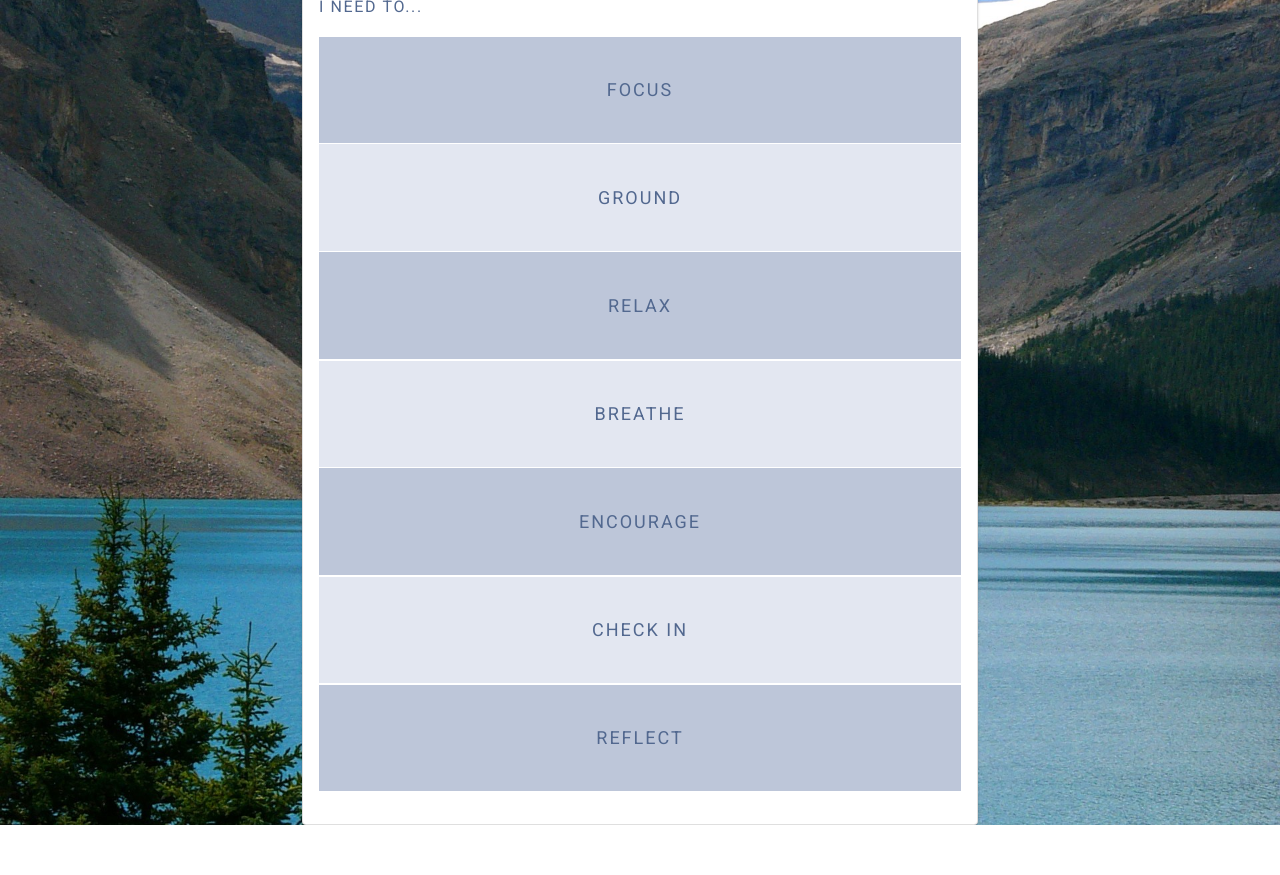
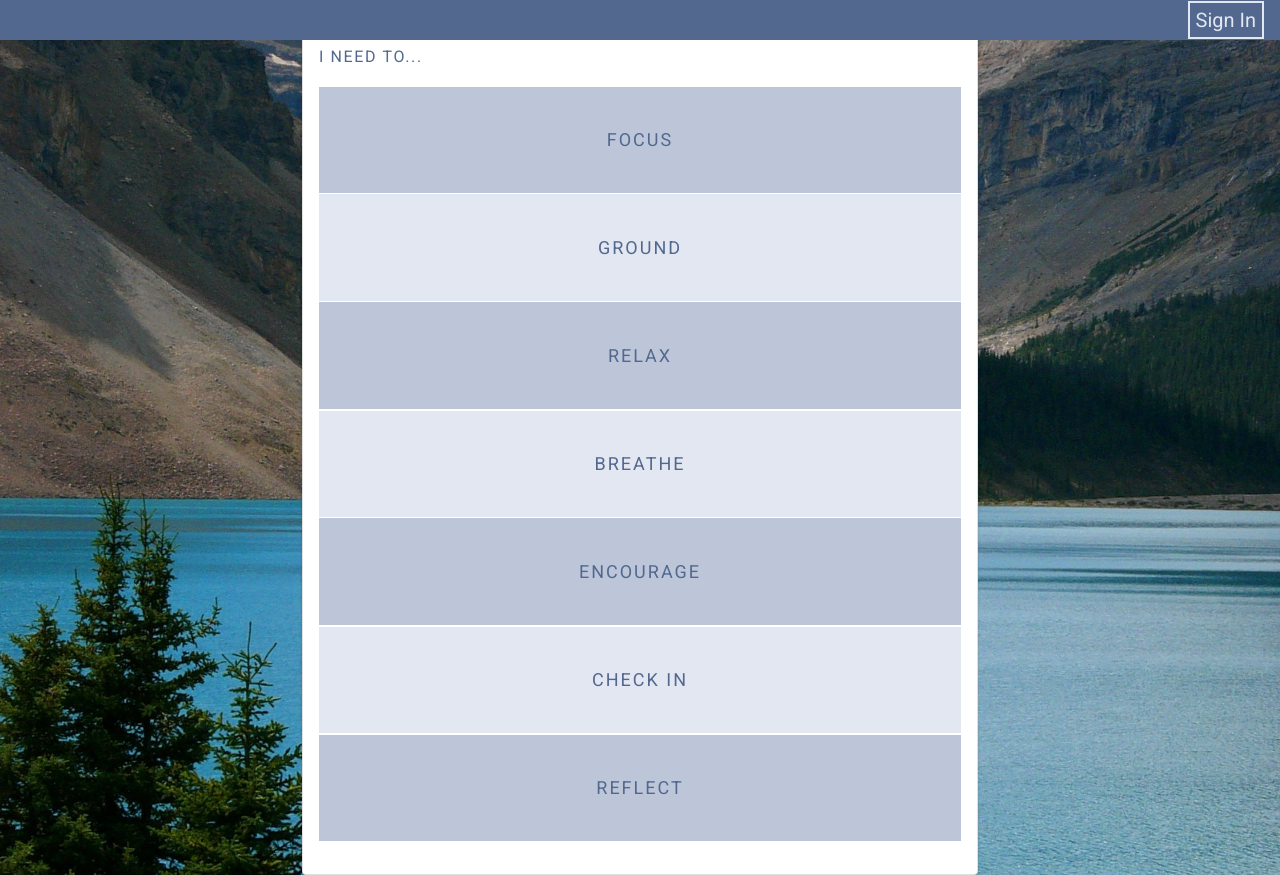
Before and after one commit to 2122SeniorProject06/2122_Senior_Project_06_UI, an Angular app: page /main-menu in a window 1280 px wide. Before the commit the page ends 825 px from the top, so only its background shows below. Built offline with nearby package versions, Linux system fonts and the light colour scheme.

Commit message:
Implemented version one of login button.

```diff
--- a/src/app/Features/ViewJournal/viewjournal.component.ts
+++ b/src/app/Features/ViewJournal/viewjournal.component.ts
@@ -15,7 +15,12 @@ import { JournalModel } from '../../../../Models/JournalModel';
 })
 export class ViewJournalsComponent {
 
-  constructor(private JournalService: JournalService, private route: Router) { console.log("help");}
+  constructor(private JournalService: JournalService, private router: Router) {
+    if(localStorage.getItem('userId') == null){
+      this.router.navigateByUrl('/login');
+    }
+    console.log("help");
+  }
 
   displayedColumns = ['LastUpdated', 'Title', 'Body', 'Action'];
   dataSource = new MatTableDataSource<JournalModel[]>();
@@ -54,7 +59,7 @@ export class ViewJournalsComponent {
           this.journal = res;
           console.log(this.journal);
           console.log("routing to view one");
-          this.route.navigateByUrl('view-one-journal');
+          this.router.navigateByUrl('view-one-journal');
       });
 
     }
@@ -66,15 +71,15 @@ export class ViewJournalsComponent {
 
     goToViewOne(){
       console.log("going to view one");
-      this.route.navigateByUrl('view-one-journal');
+      this.router.navigateByUrl('view-one-journal');
     }
 
     goToMainMenu(){
-      this.route.navigateByUrl('main-menu');
+      this.router.navigateByUrl('main-menu');
     }
 
     goToAddJournal(){
-      this.route.navigateByUrl('journal');
+      this.router.navigateByUrl('journal');
     }
 
   }
--- a/src/app/UserLogin/userlogin.component.ts
+++ b/src/app/UserLogin/userlogin.component.ts
@@ -4,6 +4,7 @@ import { Component, OnInit } from '@angular/core';
 import { FormControl, FormGroup, FormBuilder } from '@angular/forms';
 import { ActivatedRoute, Router } from '@angular/router';
 import { MatSnackBar } from '@angular/material/snack-bar';
+import { Location } from '@angular/common';
 
 @Component({
   selector: 'app-login',
@@ -26,11 +27,12 @@ export class UserLoginComponent implements OnInit {
     private route: ActivatedRoute,
     private fb: FormBuilder,
     private snackBar: MatSnackBar,
-    private UserService: UserService
+    private UserService: UserService,
+    private location: Location
     ) {
-      if(localStorage.getItem('userId') != null){
-        this.router.navigateByUrl('/view-journal');
-      }
+      // if(localStorage.getItem('userId') != null){
+      //   this.router.navigateByUrl('/view-journal');
+      // }
       this.showLoading = false;
       this.targetEvent = document.createElement('br');
     }
@@ -77,7 +79,7 @@ localStorage.clear();
         console.log("successful login");
         this.snackBar.dismiss();
         //this.goToCreateJournal();
-        this.goToJournal();
+        this.location.back();
       }
       //what is the angular function for this
       else if(this.data == null)
--- a/src/app/mainmenu/mainmenu.component.css
+++ b/src/app/mainmenu/mainmenu.component.css
@@ -39,6 +39,7 @@ mat-grid-tile {
   display: flex;
   justify-content: center;
   align-items: center;
+  margin-top: 50px;
   padding: 50px;
 }
 
@@ -47,3 +48,41 @@ body {
   background-color: white;
   font-family: Arial, Helvetica, sans-serif;
 }
+
+.mat-toolbar{
+  z-index: 8888;
+  position: fixed;
+  height: 5%;
+  top: 0;
+  left: 0%;
+  color: white;
+  background-color: #52688F;
+}
+
+.home {
+  color: #E3E7F1;
+  border: none;
+  background-color: #52688F;
+}
+
+.signIn{
+  border-color: #E3E7F1;
+  display: flex;
+  background-color: transparent;
+  size: 50%;
+}
+
+button.signIn{
+  border-style: solid;
+}
+
+p.signIn{
+  display: flex;
+  color: #E3E7F1;
+  margin-bottom: 0%;
+}
+
+.example-spacer {
+
+  flex: 1 1 auto;
+}
--- a/src/app/mainmenu/mainmenu.component.html
+++ b/src/app/mainmenu/mainmenu.component.html
@@ -1,7 +1,20 @@
+<!--Look into how flex works, might be something I need.-->
+<mat-toolbar>
+  <span class="example-spacer"></span>
+
+  <button *ngIf="isSignedIn" id="signedIn" class="home">
+    <mat-icon>account_circle</mat-icon>
+  </button>
+
+  <button *ngIf="!isSignedIn" id="notSignedIn" class="signIn" id="/login" (click)="routeToChoice($event)">
+    <p class="signIn">Sign In</p>
+  </button>
+</mat-toolbar>
+
 <div class="container">
   <mat-card class="card">
     <mat-card-content *ngIf="!showLoading">
-      <h3 class="title">I NEED TO...</h3>
+      <h3 class="title">{{testVar}}</h3>
       <mat-grid-list cols="1" rowHeight="6:1" class="grid-layout-custom">
         <!--Navigates to the Count Game Feature "Focus"-->
         <mat-grid-tile id="/count-game" (click)="routeToChoice($event)">FOCUS</mat-grid-tile>
@@ -22,7 +35,7 @@
         <mat-grid-tile id="/check-in" (click)="routeToChoice($event)">CHECK IN</mat-grid-tile>
 
         <!--Navigates to the Journaling Feature "Reflect"-->
-        <mat-grid-tile id="/login" (click)="routeToChoice($event)">REFLECT</mat-grid-tile>
+        <mat-grid-tile id="/view-journal" (click)="routeToChoice($event)">REFLECT</mat-grid-tile>
       </mat-grid-list>
     </mat-card-content>
     <mat-card-content>
--- a/src/app/mainmenu/mainmenu.component.ts
+++ b/src/app/mainmenu/mainmenu.component.ts
@@ -13,7 +13,9 @@ import { ActivatedRoute, Router } from '@angular/router';
 export class MainMenuComponent implements OnInit {
 
   showLoading: boolean;
+  isSignedIn: boolean;
   targetEvent: HTMLElement;
+  testVar : string;
 
   @ViewChildren(MatGridTile) allRoutes! : QueryList<MatGridTile>;
 
@@ -21,6 +23,8 @@ export class MainMenuComponent implements OnInit {
     private router: Router,
     private route: ActivatedRoute
   ) {
+      this.isSignedIn = localStorage.getItem('userId') != null;
+      this.testVar = "I NEED TO...";
       this.showLoading = false;
       this.targetEvent = document.createElement('br');
    }
```
